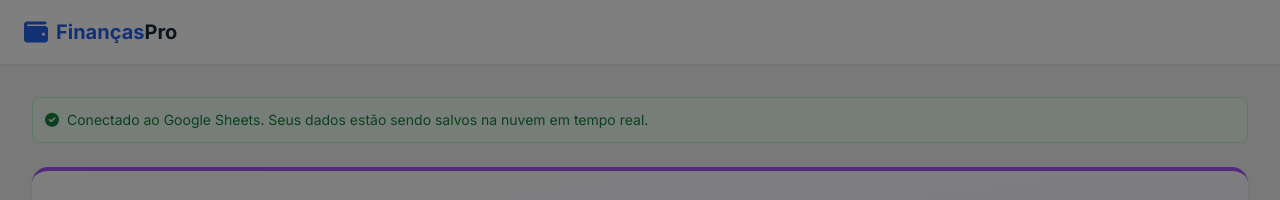
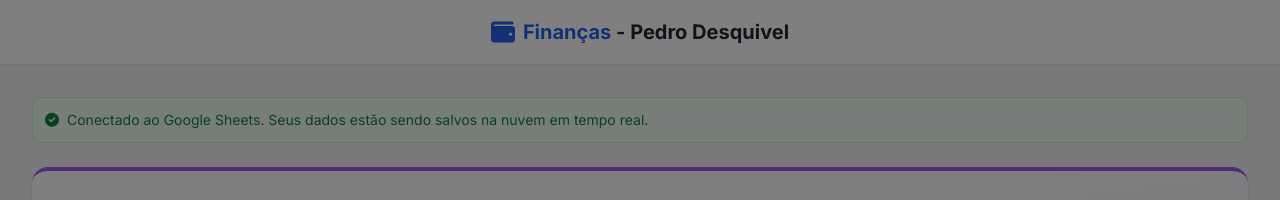
Before and after one commit to pedrodesquivel/pedrodesquivel.github.io, a plain HTML site: page index.html in a window 1280 px wide. Shown: the top 200 px of the page. Drawn offline with nearby package versions, Linux system fonts and the light colour scheme; no server answers.

Commit message:
Update index.html

```diff
--- a/index.html
+++ b/index.html
@@ -56,10 +56,10 @@
     </div>
 
     <!-- Barra de Navegação -->
-    <nav class="bg-white shadow-sm border-b border-gray-200 px-6 py-4 flex justify-between items-center">
+    <nav class="bg-white shadow-sm border-b border-gray-200 px-6 py-4 flex justify-center items-center">
         <div class="flex items-center gap-2 text-blue-600">
             <i class="fas fa-wallet text-2xl"></i>
-            <h1 class="text-xl font-bold">Finanças<span class="text-gray-800">Pro</span></h1>
+            <h1 class="text-xl font-bold">Finanças <span class="text-gray-800">- Pedro Desquivel</span></h1>
         </div>
     </nav>
 
```
